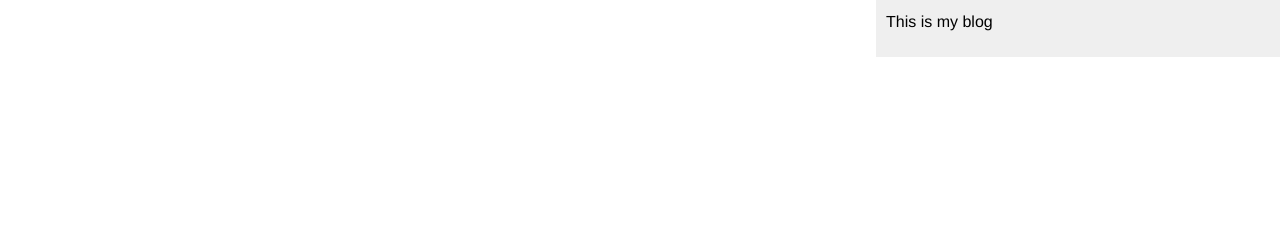
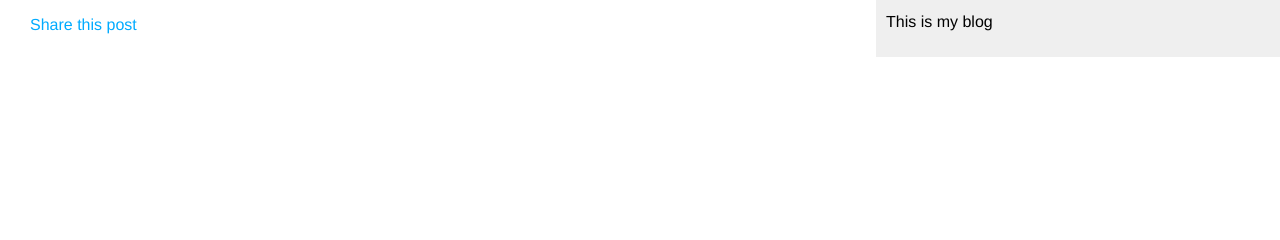
Before and after one commit to yura702007/djangoBlog, a Django app: template my_site/blog/templates/blog/post/detail.html in a window 1280 px wide. Shown: the part 71-311 px from the top of the page. Run offline with Django 4.2, Linux system fonts and the light colour scheme; the template is opened without the code that fills it, so the values that code supplies are empty.

Commit message:
add link to form send email

```diff
--- a/my_site/blog/templates/blog/post/detail.html
+++ b/my_site/blog/templates/blog/post/detail.html
@@ -6,4 +6,9 @@
     Published {{ post.publish }} by {{ post.author }}
 </p>
 {{ post.body|linebreaks }}
+<p>
+    <a href="{% url 'blog:post_share' post.id%}">
+        Share this post
+    </a>
+</p>
 {% endblock %}
```
